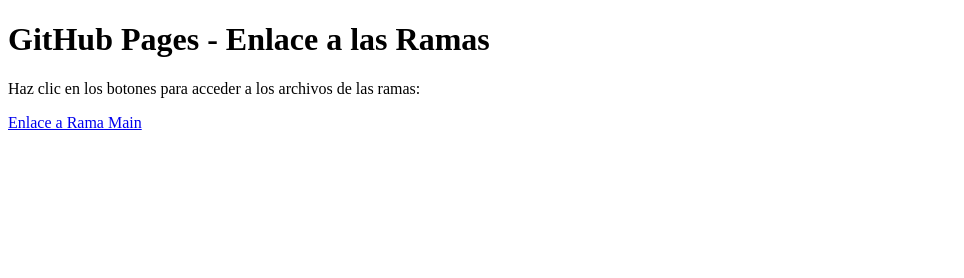
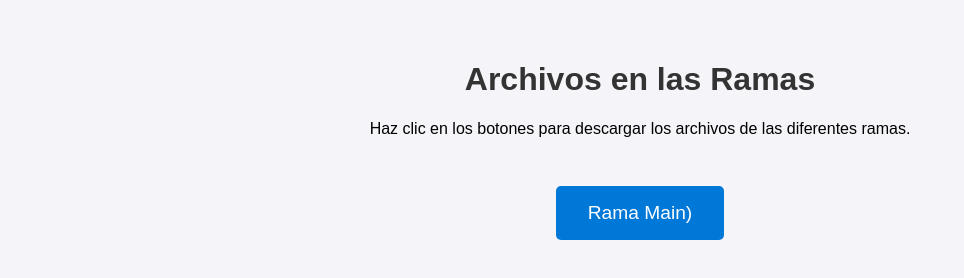
Before and after one commit to Pancri-esp/repo-animacion, a plain HTML site: page index.html in a window 1280 px wide. Shown: the whole page, without its empty margins (0-964 px from the left). Drawn offline with Linux system fonts and the light colour scheme.

Commit message:
Update index.html

```diff
--- a/index.html
+++ b/index.html
@@ -1,16 +1,43 @@
 <!DOCTYPE html>
 <html lang="es">
 <head>
-    <meta charset="UTF-8">
-    <meta name="viewport" content="width=device-width, initial-scale=1.0">
-    <title>GitHub index - Enlaces a Ramas</title>
+  <meta charset="UTF-8">
+  <meta name="viewport" content="width=device-width, initial-scale=1.0">
+  <title>GitHub Page - Enlaces a Rama</title>
+  <style>
+    body {
+      font-family: Arial, sans-serif;
+      text-align: center;
+      padding: 2rem;
+      background-color: #f4f4f9;
+    }
+    h1 {
+      color: #333;
+    }
+    .buttons {
+      margin-top: 2rem;
+    }
+    a {
+      display: inline-block;
+      margin: 1rem;
+      padding: 1rem 2rem;
+      font-size: 1.2rem;
+      color: white;
+      text-decoration: none;
+      background-color: #0078d7;
+      border-radius: 5px;
+      transition: background-color 0.3s ease;
+    }
+    a:hover {
+      background-color: #005bb5;
+    }
+  </style>
 </head>
 <body>
-    <div class="container">
-        <h1>GitHub Pages - Enlace a las Ramas</h1>
-        <p>Haz clic en los botones para acceder a los archivos de las ramas:</p>
-        <!-- Botones para enlazar las ramas -->
-        <a href="https://github.com/Pancri-esp/repo-animacion/tree/main" class="btn">Enlace a Rama Main</a>
-    </div>
+  <h1>Archivos en las Ramas</h1>
+  <p>Haz clic en los botones para descargar los archivos de las diferentes ramas.</p>
+  <div class="buttons">
+    <a href="https://github.com/Pancri-esp/repo-animacion/tree/main" download>Rama Main)</a>
+  </div>
 </body>
 </html>
```
